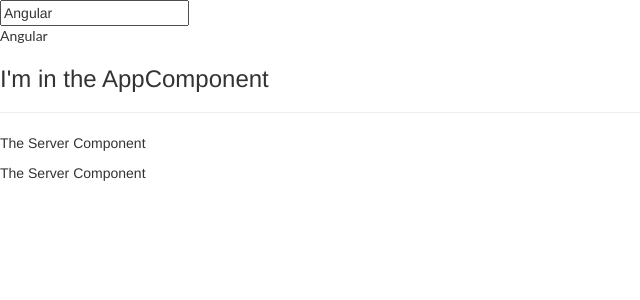
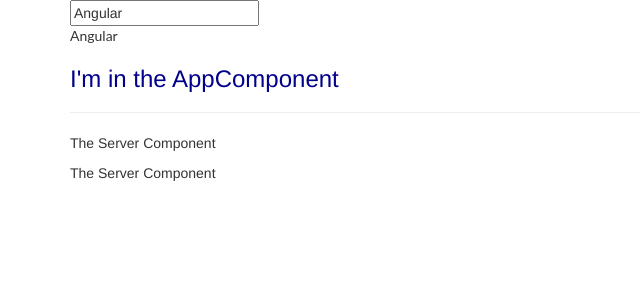
Before and after one commit to william-learning/angular-test-william, an Angular app: page / in a window 1280 px wide. Shown: the top 300 px of the page, without its empty margins (0-640 px from the left). Built offline with nearby package versions, Linux system fonts and the light colour scheme.

Commit message:
Updated template and styles for app.component

```diff
--- a/src/app/app.component.css
+++ b/src/app/app.component.css
@@ -1,3 +1,7 @@
 p {
   font-family: Lato;
 }
+
+h3 {
+  color: darkblue;
+}
--- a/src/app/app.component.html
+++ b/src/app/app.component.html
@@ -1,7 +1,11 @@
-<input type="text" [(ngModel)]="name">
-<p>{{name}}</p>
-<h3>I'm in the AppComponent</h3>
-
-<hr>
-
-<app-servers>loading...</app-servers>
+<div class="container">
+  <div class="row">
+    <div class="col-xs-12">
+      <input type="text" [(ngModel)]="name">
+      <p>{{name}}</p>
+      <h3>I'm in the AppComponent</h3>
+      <hr>
+      <app-servers>loading...</app-servers>
+    </div>
+  </div>
+</div>
--- a/src/app/app.component.ts
+++ b/src/app/app.component.ts
@@ -3,7 +3,13 @@
 @Component({
   selector: 'my-app',
   templateUrl: './app.component.html',
+  // template: `<app-servers></app-servers>`,
   styleUrls: [ './app.component.css' ]
+  // styles: [`
+  //   app-servers {
+  //     color: dodgerblue;
+  //   }
+  // `]
 })
 export class AppComponent  {
   name = 'Angular';
```
